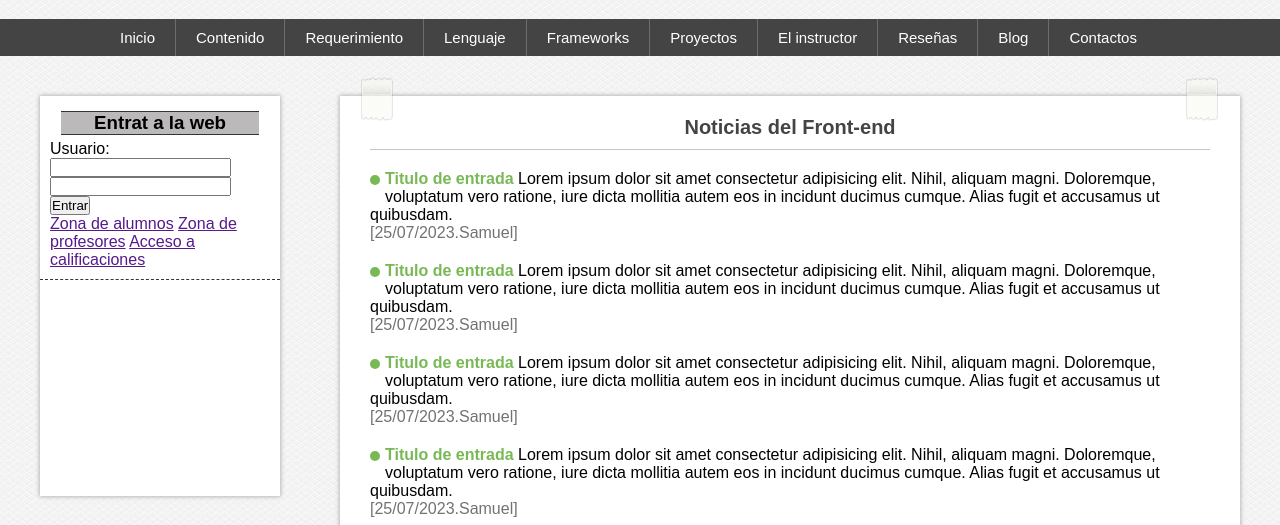
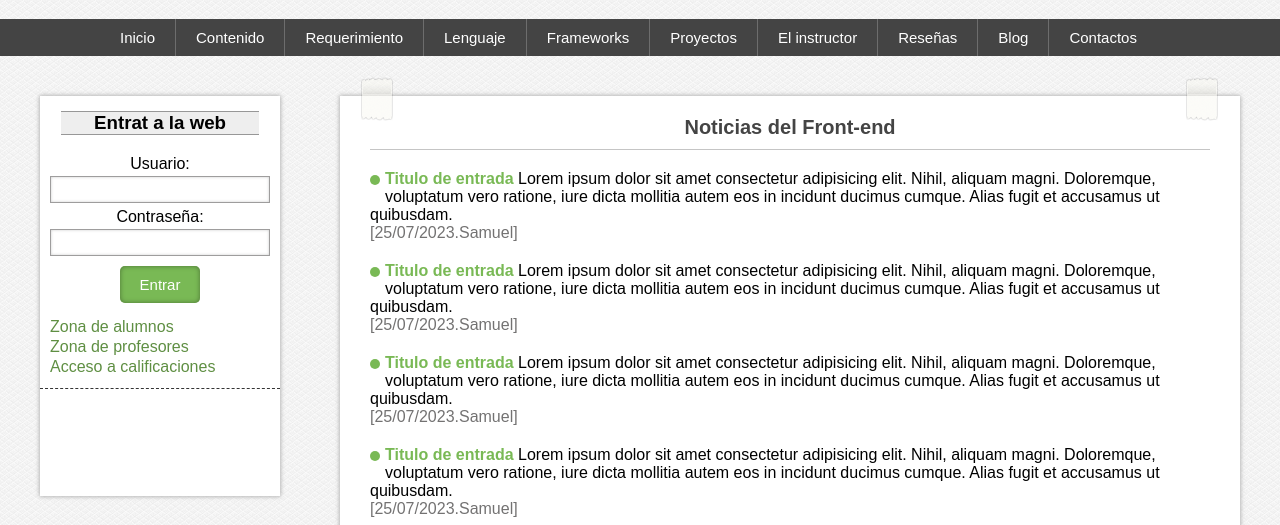
Before and after one commit to samuel0087/Maquetacion1-CSS, a plain HTML site: page index.html in a window 1280 px wide. Shown: the part 241-766 px from the top of the page. Drawn offline with Linux system fonts and the light colour scheme.

Commit message:
formulario lateral

```diff
--- a/css/style.css
+++ b/css/style.css
@@ -106,11 +106,60 @@ body{
     display: block;
     width: 90%;
     margin: 5px auto;
+    margin-bottom: 20px;
     text-align: center;
-    border-top: 1px solid #343434;
-    border-bottom: 1px solid #343434;
-    background-color: #bbb9b9;
+    border-top: 1px solid #979797;
+    border-bottom: 1px solid #979797;
+    background-color: #eeeeee;
+}
 
+#lateral .cajita form label{
+    display: block;
+    text-align: center;
+    margin-bottom: 3px;
+}
+
+#lateral .cajita form input[type="text"],
+#lateral .cajita form input[type="password"]{
+    width: 100%;
+    padding: 5px;
+    border: 1px solid #9e9d9d;
+    box-shadow: 0px 0px 3px #ccc inset;
+    margin-bottom: 5px;
+    color: #444;
+}
+
+#lateral .cajita form input[type="text"]:focus,
+#lateral .cajita form input[type="password"]:focus{
+    outline: none!important;
+    border: 1px solid #79B955!important;
+    box-shadow: 0px 0px 3px #79B955;
+}
+
+#lateral .cajita form input[type="submit"]{
+    display: block;
+    margin: 5px auto;
+    background-color: #79B955;
+    color: white;
+    font-size: 15px;
+    border: none;
+    border-radius: 5px;
+    padding: 10px 20px;
+    box-shadow: 0px 0px 5px #4d7436 inset;
+    margin-bottom: 15px;
+}
+
+#lateral .cajita a{
+    display: block;
+    text-decoration: none;
+    color: #5f8f43;
+    margin-bottom: 2px;
+    transition: 300ms;
+}
+
+
+#lateral .cajita a:hover{
+    text-shadow: 0px 0px 4px #79B955;
 }
 
 #principal{
--- a/index.html
+++ b/index.html
@@ -45,7 +45,7 @@
                         <Label for="nombre">Usuario: </Label>
                         <input type="text" name="name" id="nombre"/>
 
-                        <label for="password"></label>
+                        <label for="password">Contraseña:</label>
                         <input type="password" name="pass" id="password"/>
 
                         <input type="submit" value="Entrar"/>
```
